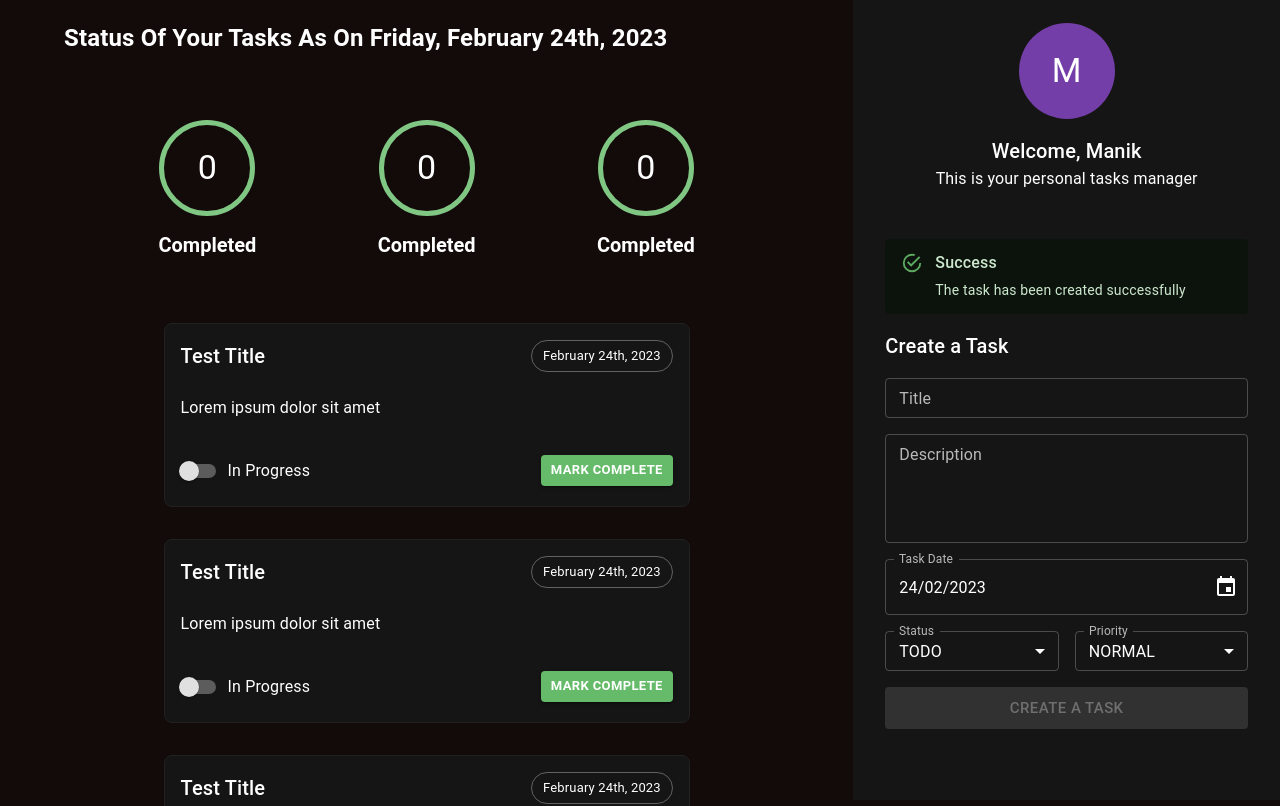
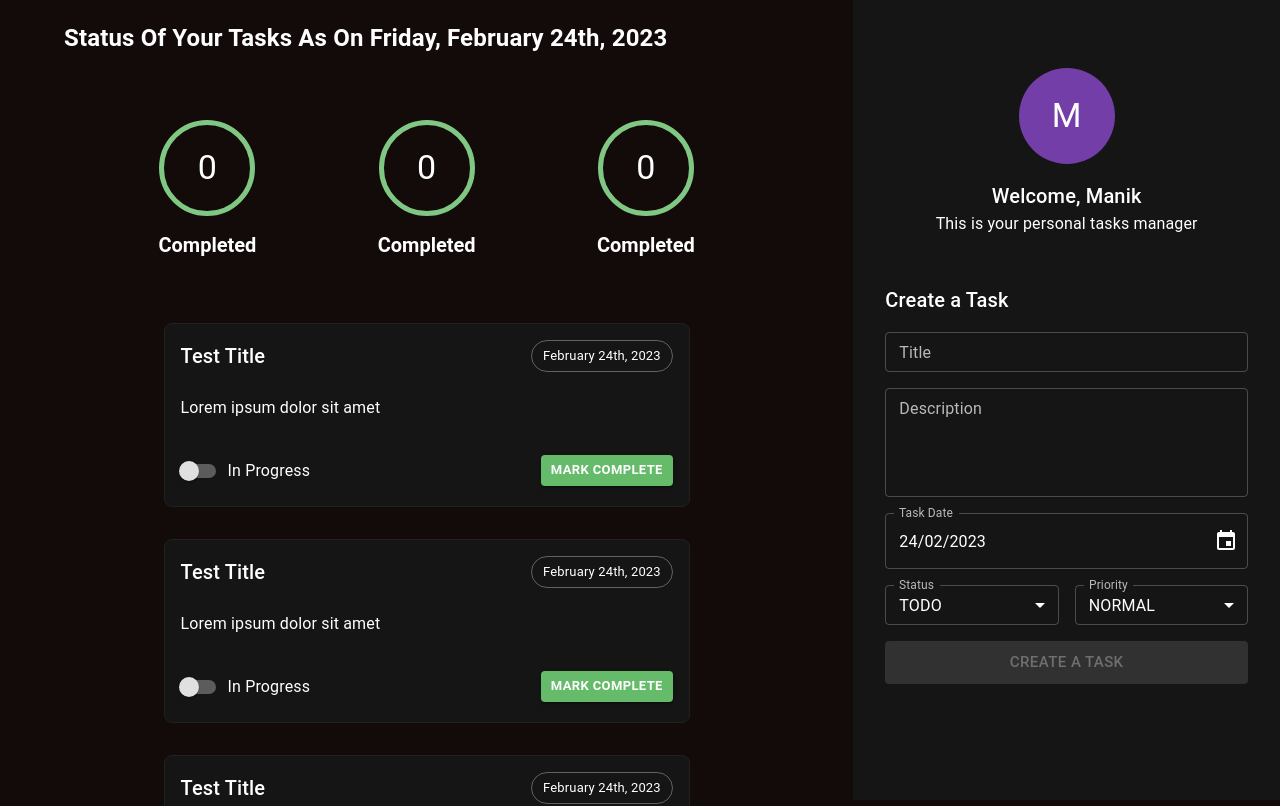
Before and after one commit to AlexMamani85/todo_react, a React (Create React App) app: page / in a window 1280 px wide. Shown: the top 806 px of the page. Built offline with nearby package versions, Linux system fonts and the light colour scheme.

Commit message:
CHORE: managing Side Effects in Mutation

```diff
--- a/src/components/createTaskForm/createTaskForm.tsx
+++ b/src/components/createTaskForm/createTaskForm.tsx
@@ -1,4 +1,4 @@
-import React, { FC, ReactElement, useState } from 'react';
+import React, { FC, ReactElement, useState, useEffect } from 'react';
 import { Box, Typography, Stack, LinearProgress, Button, Alert, AlertTitle  } from '@mui/material';
 import { useMutation } from '@tanstack/react-query';
 
@@ -18,6 +18,7 @@
   const [date, setDate] = useState<Date | null> (new Date());
   const [status, setStatus] = useState<string> (Status.todo);
   const [priority, setPriority] = useState<string> (Priority.normal);
+  const [showSuccess, setShowSuccess] = useState<boolean>(false);
 
   // Create task mutation
   const createTaskMutation = useMutation(
@@ -44,6 +45,20 @@
     createTaskMutation.mutate(task);
   }
 
+  useEffect( () => {
+    if(createTaskMutation.isSuccess) {
+      setShowSuccess(true);
+    }
+
+    const successTimeout = setTimeout( ()=>{
+      setShowSuccess(false);
+    }, 7000);
+
+    return () => {
+      clearTimeout(successTimeout);
+    }
+  }, [createTaskMutation.isSuccess]);
+
     return(
       <Box
         display="flex"
@@ -53,6 +68,7 @@
         px={4}
         my={6}
       >
+        { showSuccess && (
           <Alert
             severity='success'
             sx={{ width: '100%', marginBottom: '16px' }}
@@ -60,6 +76,8 @@
             <AlertTitle>Success</AlertTitle>
             The task has been created successfully
           </Alert>
+        )}
+
 
         <Typography mb={2} component="h2" variant="h6" >
             Create a Task
```
Lines whose indentation alone changed are shown as unchanged.
